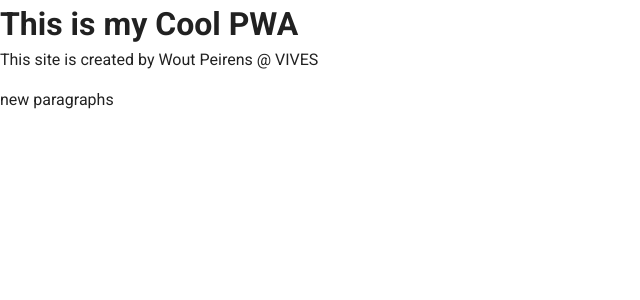
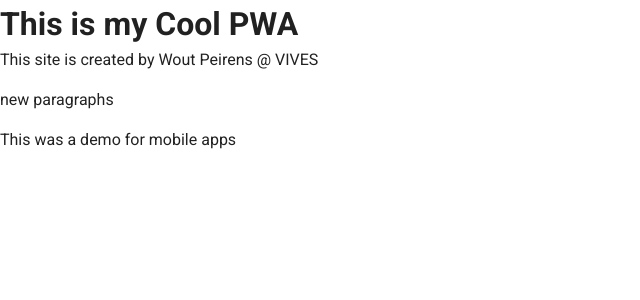
Before and after one commit to wout297/my-pwa-app, a Vue app: page / in a window 1280 px wide. Shown: the top 300 px of the page, without its empty margins (0-640 px from the left). Built offline with nearby package versions, Linux system fonts and the light colour scheme.

Commit message:
add text

```diff
--- a/src/App.vue
+++ b/src/App.vue
@@ -5,6 +5,7 @@
       <v-btn v-if="updateAvailable" @click="update">Click to update</v-btn>
       <p>This site is created by Wout Peirens @ VIVES</p>
       <p>new paragraphs</p>
+      <p>This was a demo for mobile apps</p>
     </v-main>
   </v-app>
 </template>
```
